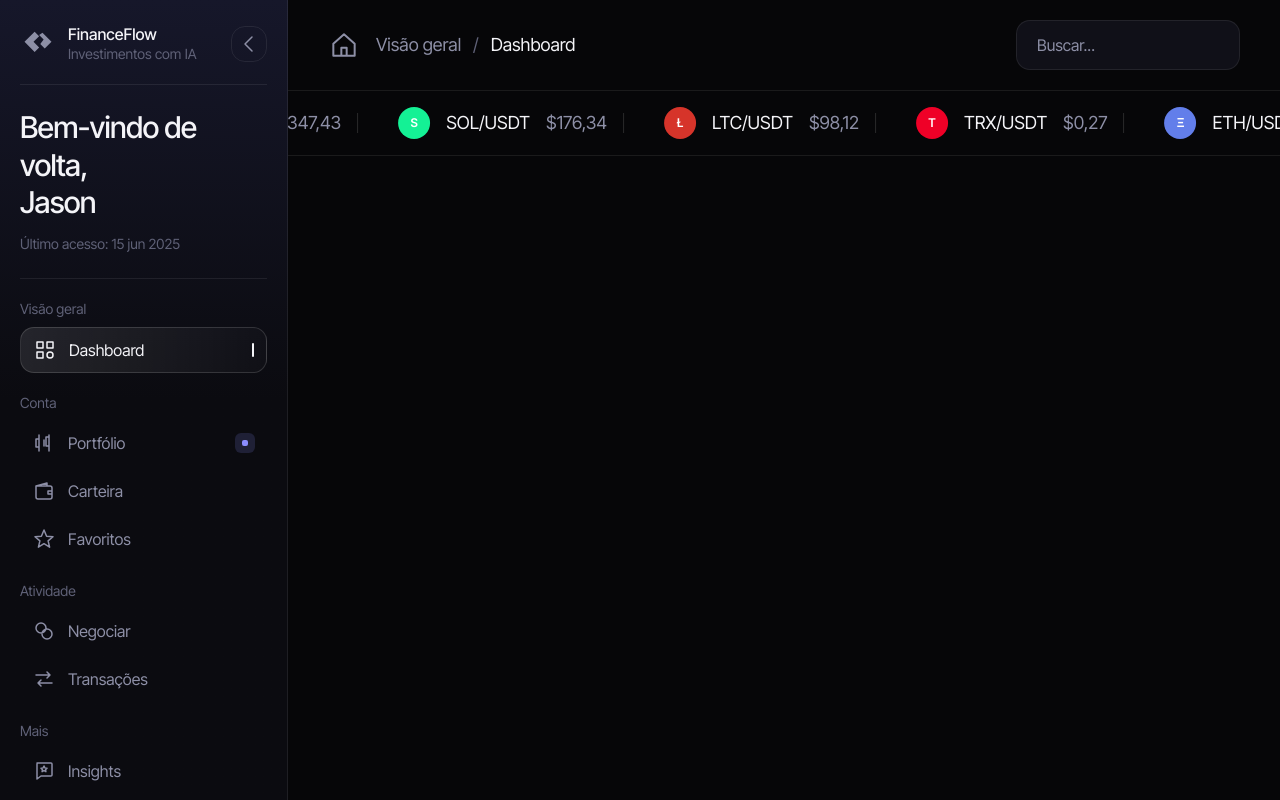
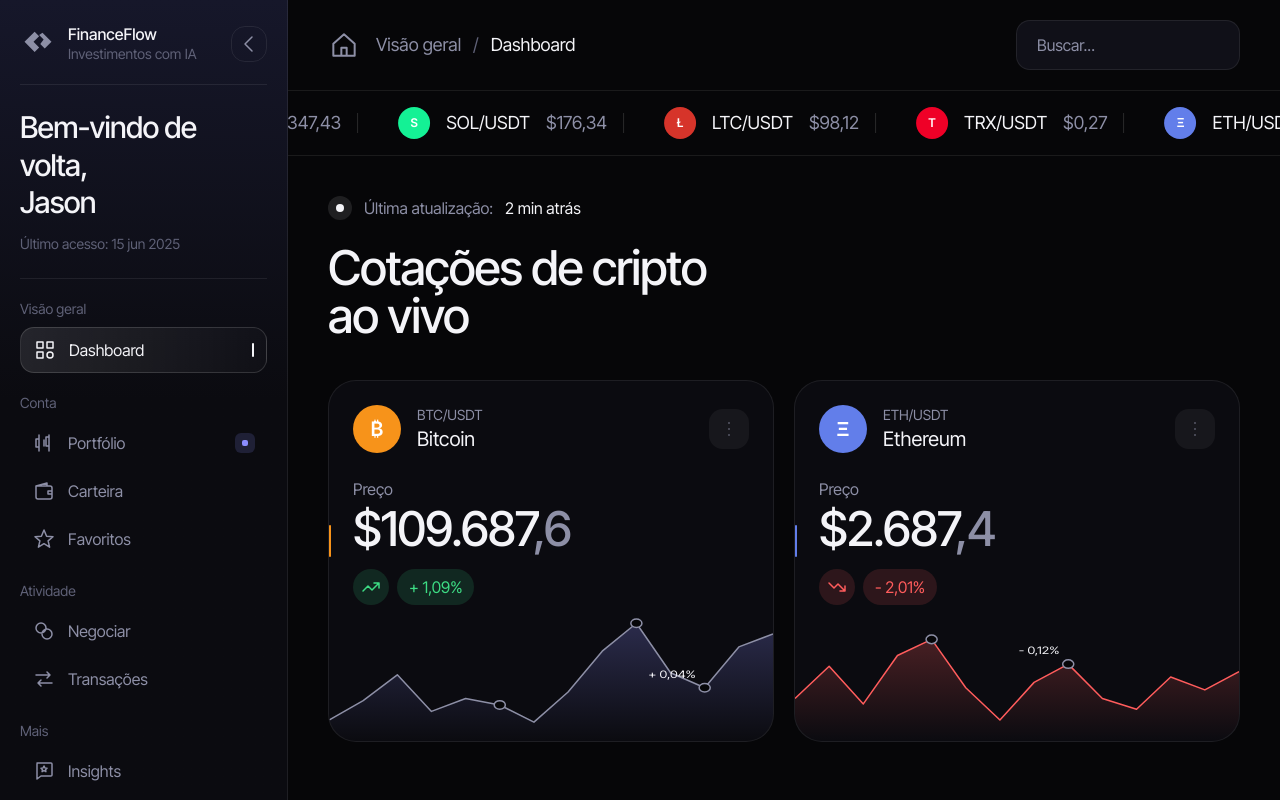
Before and after one commit to dutrathiagodev/financeflow, a Next.js app: page / in a window 1280 px wide. Built offline with nearby package versions, Linux system fonts and the light colour scheme.

Commit message:
feat: adiciona seção de cotações ao vivo com gráfico

```diff
--- a/src/app/page.tsx
+++ b/src/app/page.tsx
@@ -1,10 +1,12 @@
 import { AppShell } from "@/components/layout/app-shell";
+import { LivePrices } from "@/components/sections/live-prices/live-prices";
 import { Ticker } from "@/components/sections/ticker/ticker";
 
 export default function Home() {
   return (
     <AppShell>
       <Ticker />
+      <LivePrices />
     </AppShell>
   );
 }
--- /dev/null
+++ b/src/components/sections/live-prices/live-prices.tsx
@@ -0,0 +1,96 @@
+import { ChangePill } from "@/components/ui/change-pill";
+import { CoinBadge } from "@/components/ui/coin-badge";
+import { Icon } from "@/components/ui/icon";
+import { Sparkline } from "@/components/ui/sparkline";
+import { dashboardHeader, priceCards } from "@/content/market";
+import { cn } from "@/lib/utils";
+
+function splitPrice(price: string) {
+  const index = price.lastIndexOf(",");
+  return index === -1
+    ? { main: price, decimal: "" }
+    : { main: price.slice(0, index), decimal: price.slice(index) };
+}
+
+export function LivePrices() {
+  return (
+    <section aria-labelledby="live-prices-title" className="px-6 py-10 lg:px-10">
+      <p className="flex items-center gap-3 text-ink-muted">
+        <span className="grid size-6 place-items-center rounded-full bg-white/10">
+          <span className="size-2 rounded-full bg-ink" />
+        </span>
+        {dashboardHeader.lastUpdateLabel}{" "}
+        <span className="text-ink">{dashboardHeader.lastUpdateValue}</span>
+      </p>
+      <h1
+        id="live-prices-title"
+        className="mt-6 max-w-sm text-5xl font-medium leading-none tracking-tight"
+      >
+        {dashboardHeader.title}
+      </h1>
+
+      <ul className="mt-10 flex gap-5 overflow-x-auto pb-2">
+        {priceCards.map((card) => {
+          const up = card.change >= 0;
+          const { main, decimal } = splitPrice(card.price);
+          return (
+            <li
+              key={card.pair}
+              className="relative min-w-80 flex-1 overflow-hidden rounded-card border border-line bg-panel p-6 pb-0"
+            >
+              <span
+                className={cn(
+                  "absolute left-0 top-36 h-8 w-0.5 rounded-full",
+                  up ? "bg-btc" : "bg-eth",
+                )}
+              />
+              <div className="flex items-center gap-4">
+                <CoinBadge
+                  coin={card.coin}
+                  className="size-12 rounded-2xl bg-opacity-20 text-xl"
+                />
+                <div className="leading-tight">
+                  <p className="text-sm text-ink-muted">{card.pair}</p>
+                  <p className="text-xl">{card.name}</p>
+                </div>
+                <button
+                  type="button"
+                  aria-label={`Opções de ${card.name}`}
+                  className="ml-auto grid size-10 place-items-center rounded-control bg-white/5 text-ink-muted"
+                >
+                  <Icon name="more" className="size-5" />
+                </button>
+              </div>
+
+              <p className="mt-6 text-ink-muted">Preço</p>
+              <p className="mt-1 text-5xl font-medium tracking-tight">
+                {main}
+                <span className="text-ink-muted">{decimal}</span>
+              </p>
+              <div className="mt-4 flex items-center gap-2">
+                <span
+                  className={cn(
+                    "grid size-9 place-items-center rounded-full",
+                    up ? "bg-up-soft text-up" : "bg-down-soft text-down",
+                  )}
+                >
+                  <Icon name={up ? "trendUp" : "trendDown"} className="size-4" />
+                </span>
+                <ChangePill value={card.change} />
+              </div>
+
+              <div className="-mx-6 mt-2">
+                <Sparkline
+                  series={card.series}
+                  markers={card.markers}
+                  markerLabel={card.markerLabel}
+                  tone={up ? "up" : "down"}
+                />
+              </div>
+            </li>
+          );
+        })}
+      </ul>
+    </section>
+  );
+}
--- /dev/null
+++ b/src/components/ui/change-pill.tsx
@@ -0,0 +1,26 @@
+import { cn } from "@/lib/utils";
+
+type ChangePillProps = {
+  value: number;
+  size?: "sm" | "md";
+};
+
+export function formatChange(value: number) {
+  const abs = Math.abs(value).toFixed(2).replace(".", ",");
+  return `${value >= 0 ? "+" : "-"} ${abs}%`;
+}
+
+export function ChangePill({ value, size = "md" }: ChangePillProps) {
+  const up = value >= 0;
+  return (
+    <span
+      className={cn(
+        "inline-flex items-center rounded-full",
+        up ? "bg-up-soft text-up" : "bg-down-soft text-down",
+        size === "md" ? "px-3 py-1.5 text-base" : "px-3 py-1 text-xs",
+      )}
+    >
+      {formatChange(value)}
+    </span>
+  );
+}
--- /dev/null
+++ b/src/components/ui/sparkline.tsx
@@ -0,0 +1,79 @@
+import { useId } from "react";
+
+type SparklineProps = {
+  series: number[];
+  markers: number[];
+  markerLabel?: string;
+  tone: "up" | "down";
+};
+
+const WIDTH = 400;
+const HEIGHT = 150;
+const PAD = 12;
+
+const tones = {
+  up: { stroke: "var(--color-ink-muted)", glow: "var(--color-accent)" },
+  down: { stroke: "var(--color-down)", glow: "var(--color-down)" },
+};
+
+export function Sparkline({ series, markers, markerLabel, tone }: SparklineProps) {
+  const gradientId = useId();
+  const step = WIDTH / (series.length - 1);
+  const points = series.map((value, index) => ({
+    x: index * step,
+    y: HEIGHT - PAD - (value / 100) * (HEIGHT - PAD * 2),
+  }));
+  const line = points.map((p, i) => `${i === 0 ? "M" : "L"}${p.x},${p.y}`).join(" ");
+  const area = `${line} L${WIDTH},${HEIGHT} L0,${HEIGHT} Z`;
+  const { stroke, glow } = tones[tone];
+  const labelPoint = points[markers[markers.length - 1]];
+
+  return (
+    <svg
+      viewBox={`0 0 ${WIDTH} ${HEIGHT}`}
+      preserveAspectRatio="none"
+      role="img"
+      aria-label="Variação de preço recente"
+      className="h-32 w-full overflow-visible"
+    >
+      <defs>
+        <linearGradient id={gradientId} x1="0" y1="0" x2="0" y2="1">
+          <stop offset="0%" stopColor={glow} stopOpacity="0.25" />
+          <stop offset="100%" stopColor={glow} stopOpacity="0" />
+        </linearGradient>
+      </defs>
+      <path d={area} fill={`url(#${gradientId})`} />
+      <path
+        d={line}
+        fill="none"
+        stroke={stroke}
+        strokeWidth={1.5}
+        strokeLinejoin="round"
+        vectorEffect="non-scaling-stroke"
+      />
+      {markers.map((index) => (
+        <circle
+          key={index}
+          cx={points[index].x}
+          cy={points[index].y}
+          r={5}
+          fill="var(--color-canvas)"
+          stroke="var(--color-ink-muted)"
+          strokeWidth={1.5}
+          vectorEffect="non-scaling-stroke"
+        />
+      ))}
+      {markerLabel && (
+        <text
+          x={labelPoint.x - 8}
+          y={labelPoint.y - 12}
+          textAnchor="end"
+          fontSize={12}
+          fill="var(--color-ink)"
+        >
+          {markerLabel}
+        </text>
+      )}
+    </svg>
+  );
+}
```
